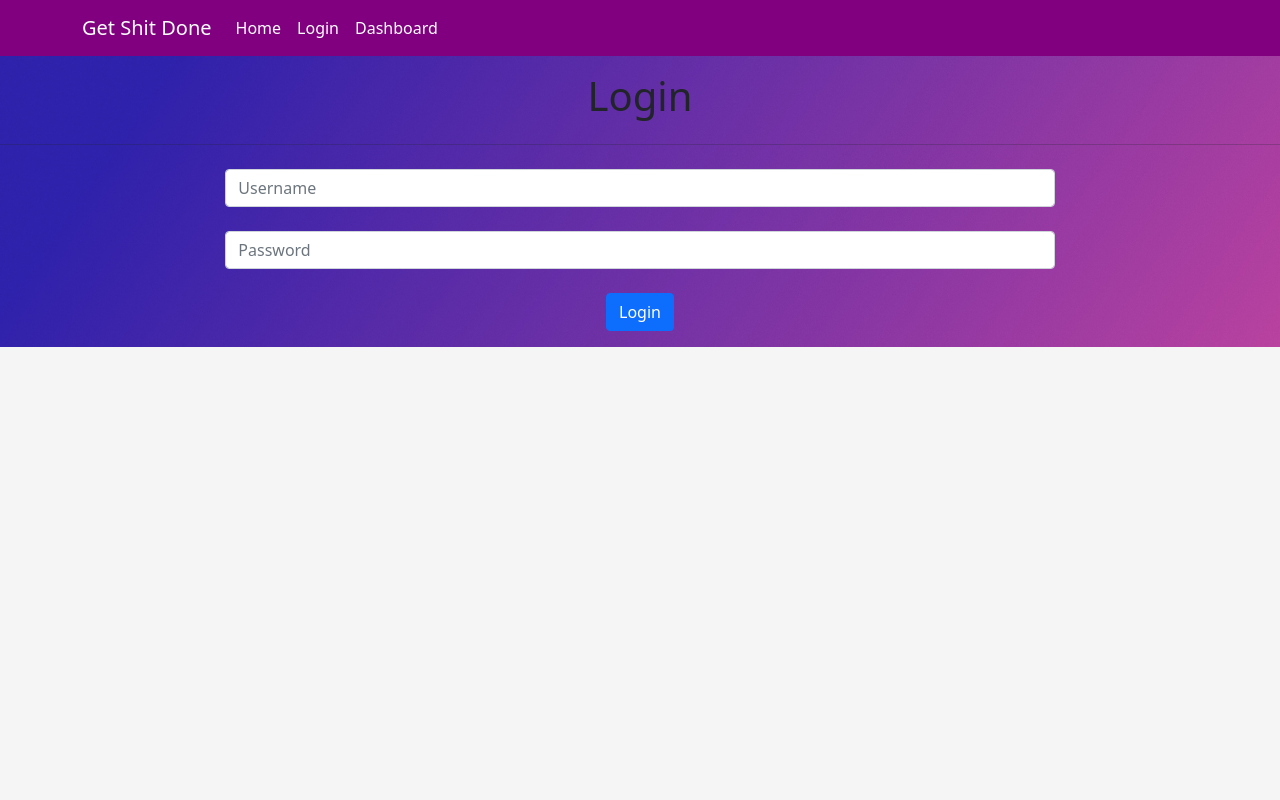
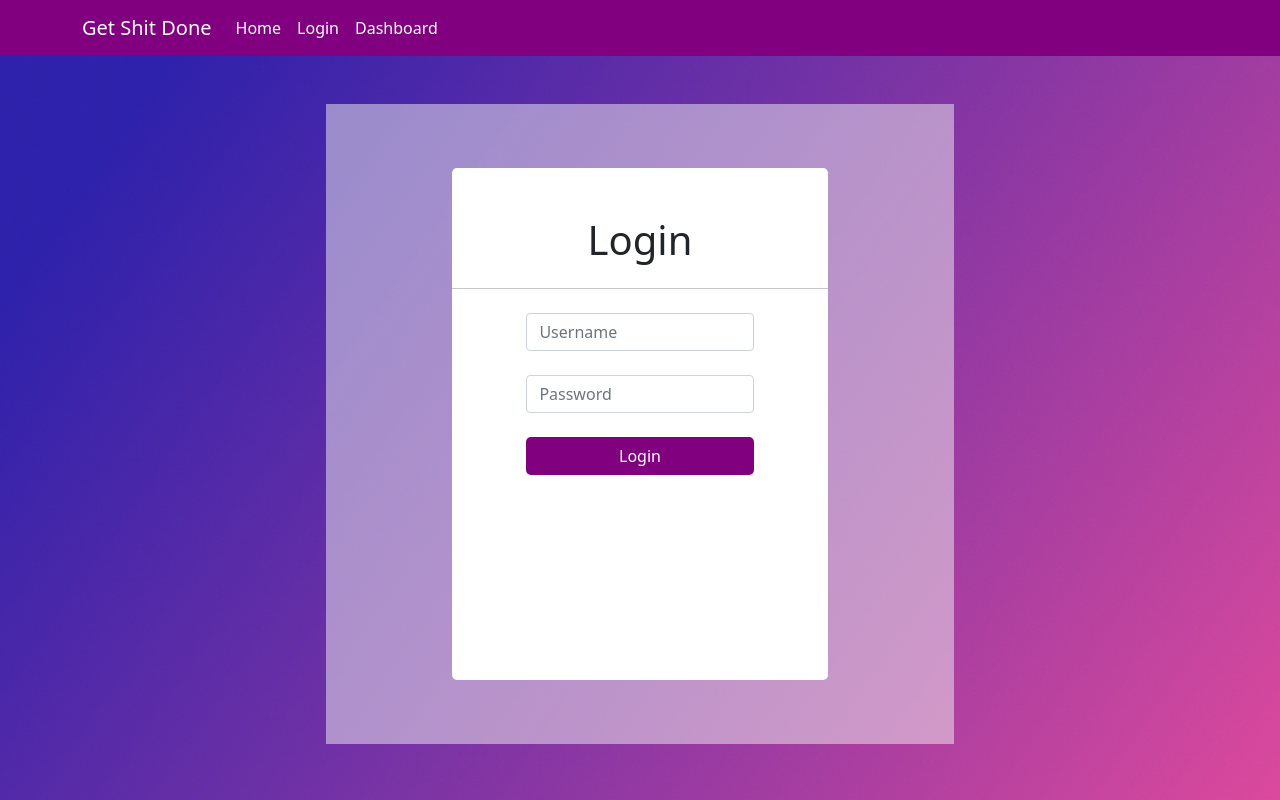
Before and after one commit to alsalmiw/get-done-react, a React (Create React App) app: page /login in a window 1280 px wide. Built offline with nearby package versions, Linux system fonts and the light colour scheme.

Commit message:
Fix login page

```diff
--- a/src/Pages/LoginPage.js
+++ b/src/Pages/LoginPage.js
@@ -4,7 +4,8 @@ import UserContext from "../Context/UserContext";
 import ModalContext from '../Context/ModalContext';
 import { useNavigate } from "react-router-dom";
 import {login, GetLoggedInUserData, getProjectItemsByUserId, getAllProjects, GetAllUsersInfo} from "../Services/DataServices";
-import "./LoginStyle.css"
+import "./LoginStyle.css";
+import dummy from "../LoginPhoto/dummy.jpg";
 
 
 export default function LoginPage() {
@@ -76,8 +77,10 @@ export default function LoginPage() {
     return ( //create the create account page and the login page!
         //background purple
         <Container fluid className='HeroImage1'>
+            <Row className='mt-5 LoginBoxBack d-flex justify-content-center align-items-center'>
+                <Col md={4} className='LoginBox '>
                         <Row>
-                <Col className="mt-3 mb-3 d-flex justify-content-center">
+                        <Col className="mt-5 mb-3 d-flex justify-content-center">
                             <h1>Login</h1>
                         </Col>
                         <hr />
@@ -92,7 +95,7 @@ export default function LoginPage() {
                                     <Form.Control type="password" placeholder="Password" onChange={({target:{value}})=>setPassword(value)} />
                                 </Form.Group>
                                 <div className="d-flex justify-content-center">
-                            <Button className="mt-2" variant="primary" onClick={handleSubmit}>
+                                    <Button className="mt-2 LoginBtn SameWidth" variant="primary" onClick={handleSubmit}>
                                         Login
                                     </Button>
                                 </div>
@@ -102,6 +105,9 @@ export default function LoginPage() {
                             </Form>
                         </Col>
                     </Row>
+                </Col>
+            </Row>
+
             {/* Center the placeholder text in the forms! */}
         </Container>
     )
--- a/src/Pages/LoginStyle.css
+++ b/src/Pages/LoginStyle.css
@@ -2,9 +2,32 @@
     background-image: url('../LoginPhoto/purpleL1.jpg');
     background-size: cover;
     position: absolute;
+    min-height: 100%;
+    min-width: 1024px;
+    width: 100%;
+    height: auto;
+    position: fixed;
 }
-.HeroImage2{
-    background-image: url('../LoginPhoto/purpleL2.jpg');
-    background-size: cover;
-    position: absolute;
+.LoginBoxBack{
+    background-color: rgb(241, 241, 241, 0.5);
+    height: 80vh;
+    width: 50%;
+    display: block;
+    margin-left: auto;
+    margin-right: auto;
 }
+.LoginBox{
+    background-color: white;
+    height: 80%;
+    width: 60%;
+
+    border-radius: 5px;
+}
+.LoginBtn:active, .LoginBtn:hover, .LoginBtn:focus, .LoginBtn{
+    outline: purple auto 5px;
+    background-color: purple;
+    border-color: purple;
+    width: 100%;
+
+
+}
```
Also changed, not shown: 1 other file (tests, documents, lock files or other folders). Lines whose indentation alone changed are shown as unchanged.
